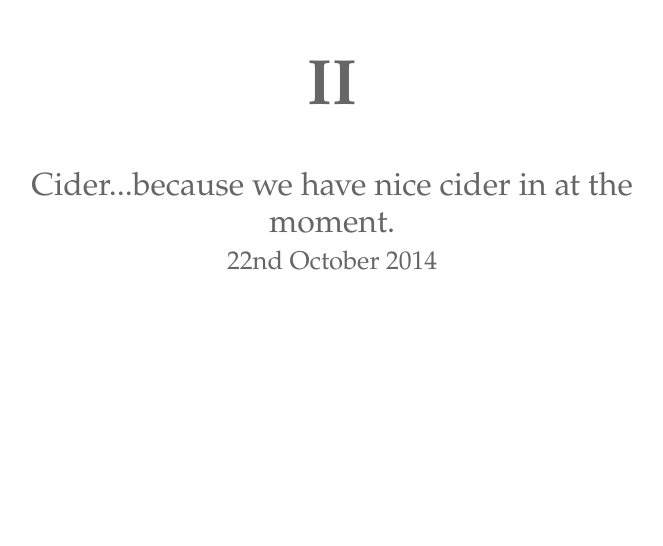
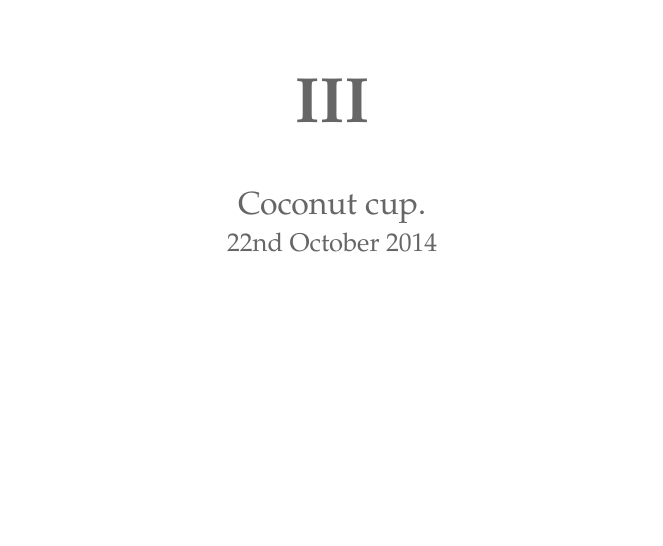
Before and after one commit to adambutler/wwad, a plain HTML site: page index.html in a window 1280 px wide. Shown: the part 254-800 px from the top of the page, without its empty margins (308-971 px from the left). Drawn offline with nearby package versions, Linux system fonts and the light colour scheme.

Commit message:
WWAD III

```diff
--- a/index.html
+++ b/index.html
@@ -48,7 +48,15 @@
   </head>
   <body>
 
-  <section>
+    <section>
+      <article>
+        <h1>III</h1>
+        <blockquote>Coconut cup.</blockquote>
+        <p><small>22nd October 2014</small></p>
+      </div>
+    </section>
+
+    <section>
       <article>
         <h1>II</h1>
         <blockquote>Cider...because we have nice cider in at the moment.</blockquote>
```
